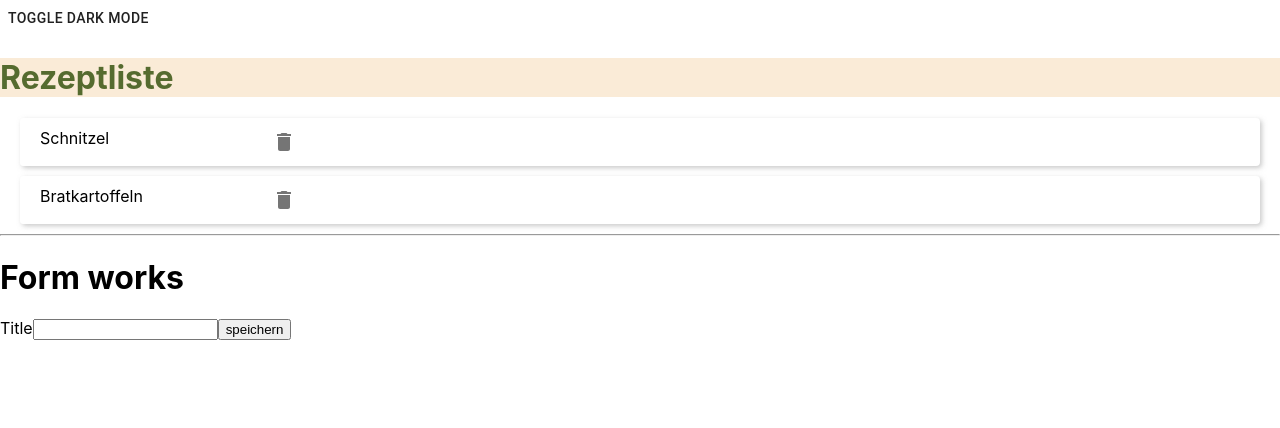
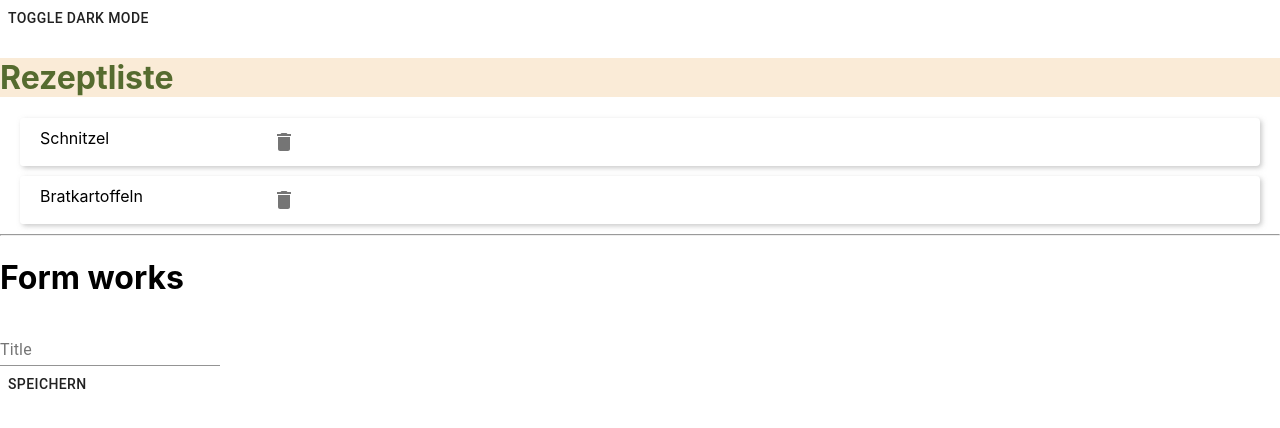
Before and after one commit to PeterBurbach1710/cookbook, a React (Vite) app: page / in a window 1280 px wide. Shown: the top 428 px of the page. Built offline with nearby package versions, Linux system fonts and the light colour scheme; data requests are answered from the project's data file.

Commit message:
Make Input to TextField

```diff
--- a/src/RecipeForm.tsx
+++ b/src/RecipeForm.tsx
@@ -1,3 +1,4 @@
+import { Button, TextField } from '@material-ui/core';
 import React, { ChangeEvent, useState } from 'react';
 
 type RecipeFormContent = {
@@ -40,11 +41,16 @@ function RecipeForm(): React.ReactElement {
             handleSubmit();
         }}>
         <h1>Form works</h1>
-        <label>
-            Title
-            <input type ="text" name="title" value={data.title} onChange={handleChange}/>
-        </label>
-        <button>speichern</button>
+        <div>
+            <TextField
+                label="Title"
+                type="text"
+                name="title"
+                value={data.title}
+                onChange={handleChange}
+            />
+        </div>
+        <Button type="submit">speichern</Button>
     </form>
 }
 
```
